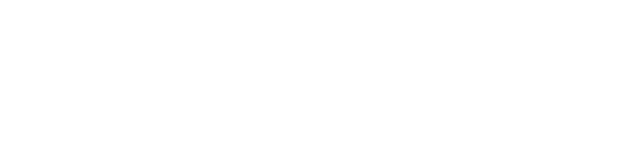
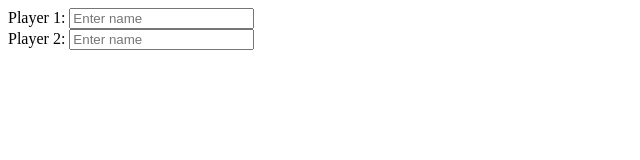
Before and after one commit to adilshads/ticTacToe, a plain HTML site: page index.html in a window 1280 px wide. Shown: the whole page, without its empty margins (0-640 px from the left). Drawn offline with Linux system fonts and the light colour scheme.

Commit message:
Add input fields for player names

```diff
--- a/index.html
+++ b/index.html
@@ -8,5 +8,14 @@
 <body>
     <div id="game-board"> <!-- Game board grid will be dynamically generated here --> </div>
 
+
+    <!-- Input fields for player names -->
+    <label for="player1-name">Player 1:</label>
+    <input type="text" id="player1-name" placeholder="Enter name">
+    <br>
+    <label for="player2-name">Player 2:</label>
+    <input type="text" id="player2-name" placeholder="Enter name">
+
+
 </body>
 </html>
```
